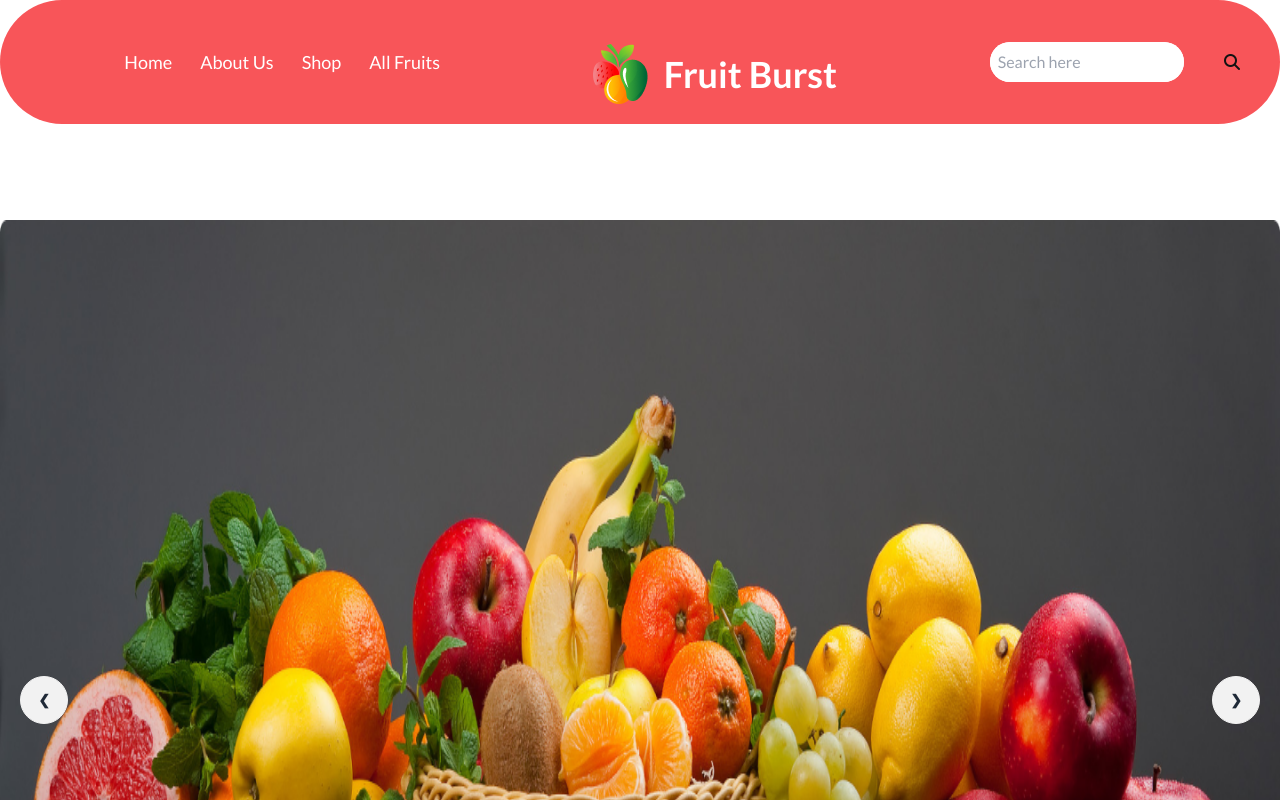
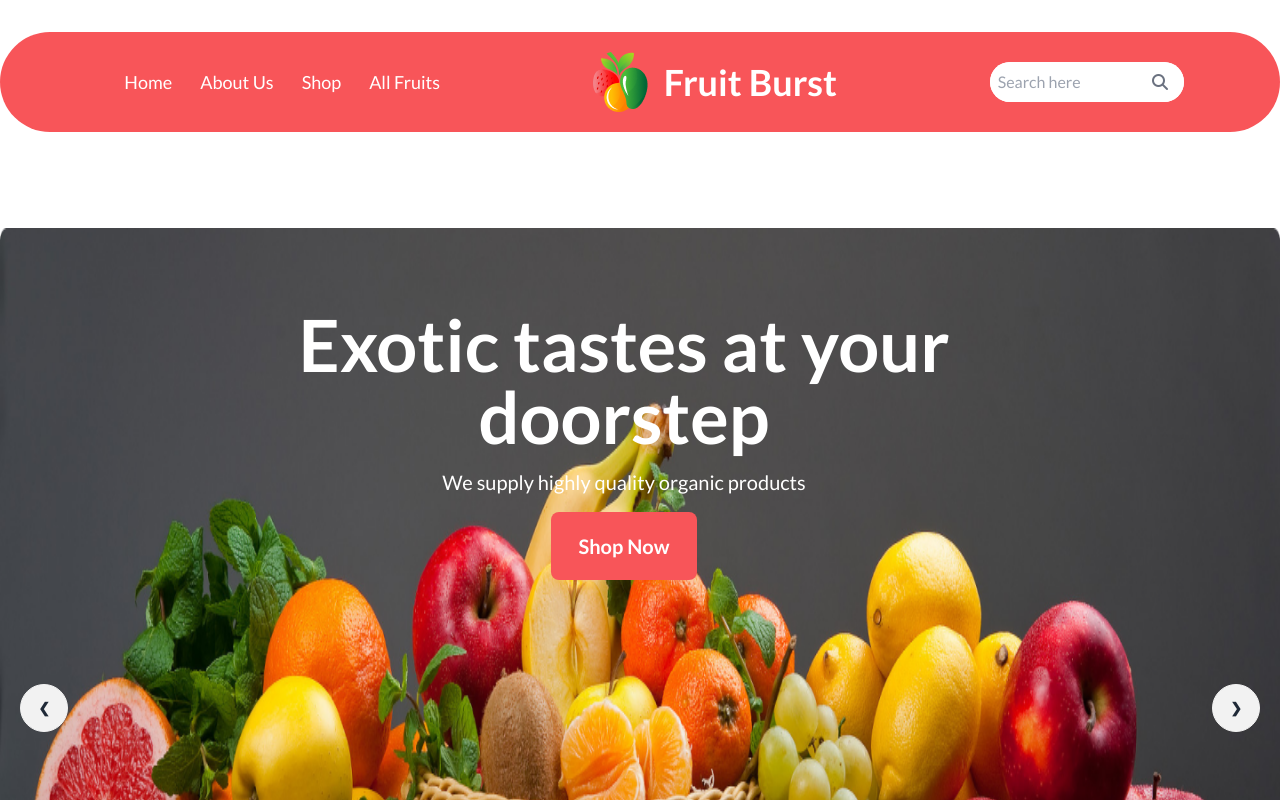
Before and after one commit to ictrumon/fruit-brust, a plain HTML site: page index.html in a window 1280 px wide. Shown: the top 800 px of the page. Drawn offline with nearby package versions, Linux system fonts and the light colour scheme; grey boxes are pictures that could not be loaded.

Commit message:
added text

```diff
--- a/index.html
+++ b/index.html
@@ -21,20 +21,20 @@
 </style>
 <body class="font-lato">
     <!-- Nav Bar -->
-    <nav class="container bg-white lg:bg-[#F85559] flex justify-around items-center px-5 py-5 rounded-full">
+    <nav class="container my-8 bg-white lg:bg-[#F85559] flex justify-around items-center px-5 py-5 rounded-full">
         <ul class="hidden lg:flex flex-col md:flex-row">
-            <li class="text-[#FFF] text-lg font-medium ml-7">Home</li>
-            <li class="text-[#FFF] text-lg font-medium ml-7">About Us</li>
-            <li class="text-[#FFF] text-lg font-medium ml-7">Shop</li>
-            <li class="text-[#FFF] text-lg font-medium ml-7">All Fruits</li>
+            <li class="text-[#FFF] text-lg font-medium ml-7"><a href="">Home</a></li>
+            <li class="text-[#FFF] text-lg font-medium ml-7"><a href="">About Us</a></li>
+            <li class="text-[#FFF] text-lg font-medium ml-7"><a href="">Shop</a></li>
+            <li class="text-[#FFF] text-lg font-medium ml-7"><a href="">All Fruits</a></li>
         </ul>
-        <div class="flex mt-6 flex-row md:flex-row items-center">
+        <div class="flex flex-row md:flex-row items-center">
             <img src="./images/logo.png">
             <h1 class="text-black lg:text-[#FFFFFF] text-4xl font-bold ml-4">Fruit Burst</h1>
         </div>
         <div class="hidden lg:flex bg-white items-center rounded-3xl">
             <input class="p-2 rounded-3xl outline-none" type="text" placeholder="Search here">
-          <i class="fa-solid fa-magnifying-glass absolute text-[#121212] right-10"></i>
+          <i class="fa-solid fa-magnifying-glass absolute text-gray-500 right-28"></i>
         </div>
     </nav>
     <!-- Banner Section -->
@@ -42,7 +42,7 @@
     <div class="carousel w-full">
     <!-- Slide 1 -->
         <div id="slide1" class="carousel-item relative w-full">
-          <div class="hidden lg:absolute top-20 left-64">
+          <div class="absolute top-20 left-72">
             <h1 class="max-w-2xl mx-auto text-7xl font-extrabold text-white text-center">Exotic tastes at your doorstep</h1>
             <p class="text-white text-xl font-medium text-center mt-4">We supply highly quality organic products</p>
             <div class="flex justify-center mt-4">
@@ -57,7 +57,7 @@
         </div>
     <!-- Slide 2 -->
         <div id="slide2" class="carousel-item relative w-full">
-          <div class="hidden lg:absolute top-20 left-64">
+          <div class="absolute top-20 left-72">
             <h1 class="max-w-2xl mx-auto text-7xl font-extrabold text-white text-center">Exotic tastes at your doorstep</h1>
             <p class="text-white text-xl font-medium text-center mt-4">We supply highly quality organic products</p>
             <div class="flex justify-center mt-4">
@@ -73,7 +73,7 @@
     <!-- Slide 3 -->
         <div id="slide3" class="carousel-item relative w-full">
           <img src="./images/banner3.png" class="w-full" />
-          <div class="hidden lg:absolute top-20 left-64">
+          <div class="absolute top-20 left-72">
             <h1 class="max-w-2xl mx-auto text-7xl font-extrabold text-white text-center">Exotic tastes at your doorstep</h1>
             <p class="text-white text-xl font-medium text-center mt-4">We supply highly quality organic products</p>
             <div class="flex justify-center mt-4">
@@ -88,7 +88,7 @@
     <!-- Slide 4 -->
         <div id="slide4" class="carousel-item relative w-full">
           <img src="./images/banner4.png" class="w-full" />
-          <div class="hidden lg:absolute top-20 left-64">
+          <div class="absolute top-20 left-72">
             <h1 class="max-w-2xl mx-auto text-7xl font-extrabold text-white text-center">Exotic tastes at your doorstep</h1>
             <p class="text-white text-xl font-medium text-center mt-4">We supply highly quality organic products</p>
             <div class="flex justify-center mt-4">
@@ -516,12 +516,12 @@
             <h1 class="text-white text-4xl font-bold">Fruit Burst</h1>
           </div>
           <ul class="grid grid-cols-3 md:grid-cols-6 justify-center items-center mt-8 gap-2">
-            <li class="text-white text-lg font-semibold">Home</li>
-            <li class="text-white text-lg font-semibold">About Us</li>
-            <li class="text-white text-lg font-semibold">Shop</li>
-            <li class="text-white text-lg font-semibold">All Fruits</li>
-            <li class="text-white text-lg font-semibold">Support</li>
-            <li class="text-white text-lg font-semibold">My Account</li>
+            <li class="text-white text-lg font-semibold"><a href="">Home</a></li>
+            <li class="text-white text-lg font-semibold"><a href="">About Us</a></li>
+            <li class="text-white text-lg font-semibold"><a href="">Shop</a></li>
+            <li class="text-white text-lg font-semibold"><a href="">All Fruits</a></li>
+            <li class="text-white text-lg font-semibold"><a href="">Support</a></li>
+            <li class="text-white text-lg font-semibold"><a href="">My Account</a></li>
           </ul>
           <div class="grid grid-cols-3 md:grid-cols-6 justify-center items-center gap-6 mt-8">
             <i class="fa-brands fa-twitter text-2xl"></i>
```
